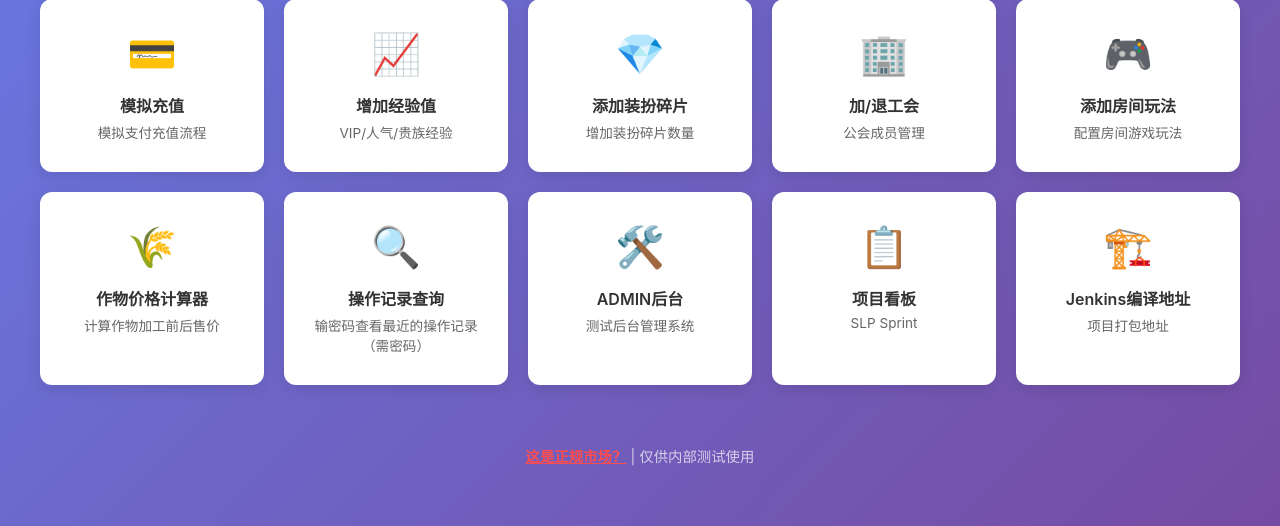
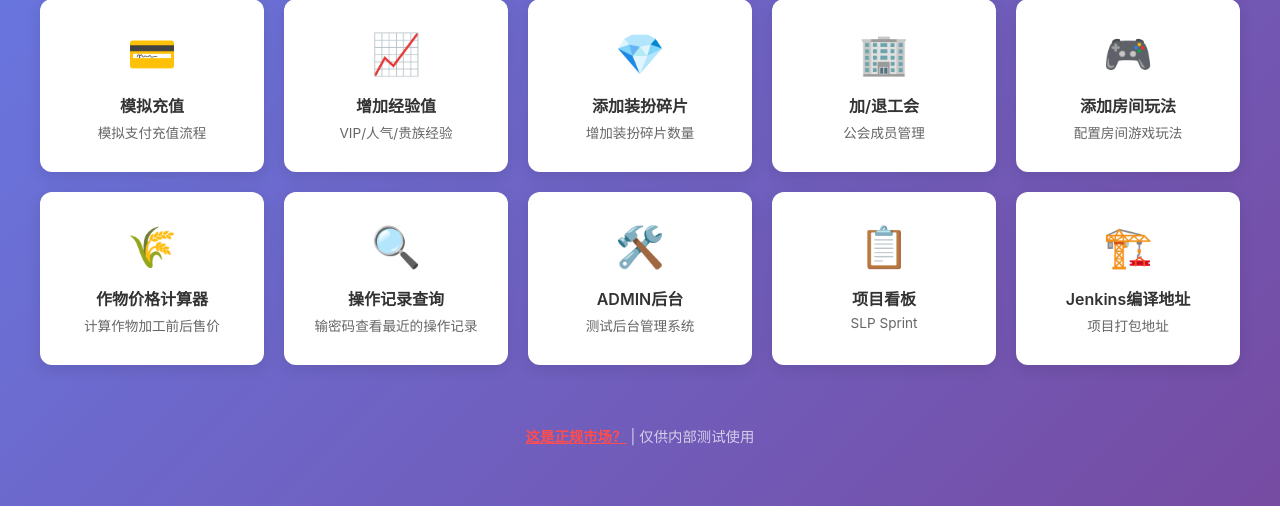
Before and after one commit to liximing1-ola/qa-slpWebTool, a Flask app: page /web2026/ in a window 1280 px wide. Shown: the part 367-893 px from the top of the page. Run offline with Flask 3, Linux system fonts and the light colour scheme.

Commit message:
fix: 首页卡片描述去掉重复的「（需密码）」

```diff
--- a/webTool/templates/index.html
+++ b/webTool/templates/index.html
@@ -185,7 +185,7 @@
             <a href="/web2026/sqlDemo" class="card">
                 <div class="card-icon">🔍</div>
                 <div class="card-title">操作记录查询</div>
-                <div class="card-desc">输密码查看最近的操作记录（需密码）</div>
+                <div class="card-desc">输密码查看最近的操作记录</div>
             </a>
 
             <a href="http://114.55.3.96:31027/slp_backend/dist/index.html?uc_token=a2837f27#/home" class="card" target="_blank" rel="noopener noreferrer">
--- a/webTool/templates/sqlDemo.html
+++ b/webTool/templates/sqlDemo.html
@@ -77,7 +77,7 @@
 {% if not unlocked %}
     <div class="card gate">
         <h2>🔒 操作记录查询</h2>
-        <p>该页面需要访问密码（每次进入都要重新输，不做记住）</p>
+        <p>该页面需要访问密码</p>
         {% if error %}<p class="err">{{ error }}</p>{% endif %}
         <form method="post">
             <input type="password" name="password" placeholder="请输入访问密码" autofocus required>
```
